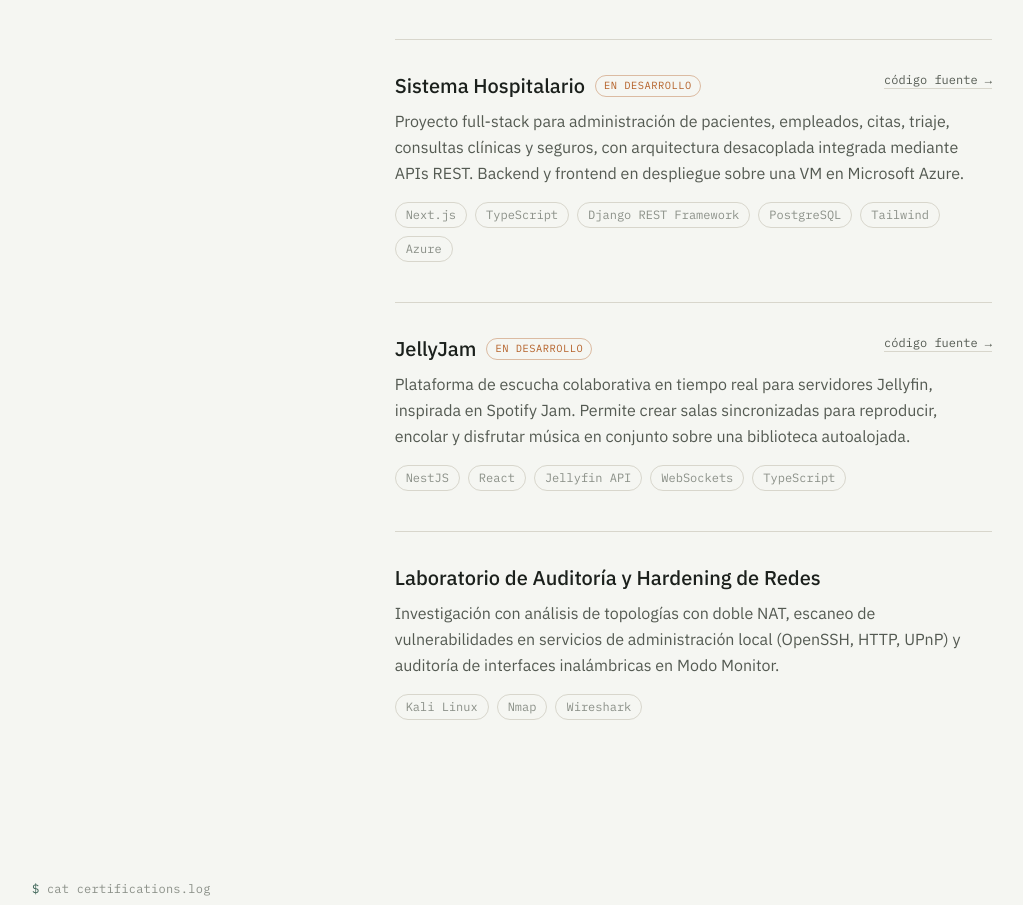
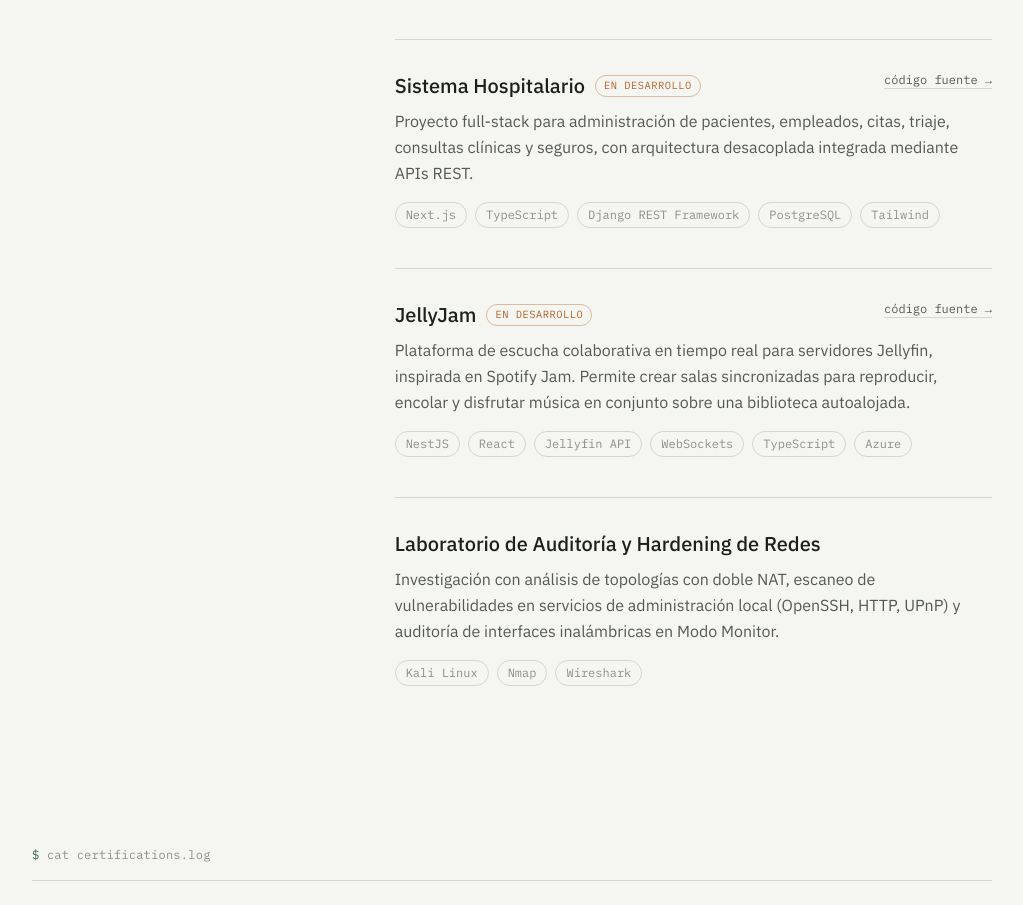
Before and after one commit to BryanRC99/Portafolio, a React (Vite) app: page / in a window 1280 px wide. Shown: the part 3152-4057 px from the top of the page, without its empty margins (123-1146 px from the left). Built offline with nearby package versions, Linux system fonts and the light colour scheme.

Commit message:
Update Projects.jsx

```diff
--- a/src/components/Projects.jsx
+++ b/src/components/Projects.jsx
@@ -12,8 +12,8 @@ const projects = [
   {
     title: "Sistema Hospitalario",
     description:
-      "Proyecto full-stack para administración de pacientes, empleados, citas, triaje, consultas clínicas y seguros, con arquitectura desacoplada integrada mediante APIs REST. Backend y frontend en despliegue sobre una VM en Microsoft Azure.",
-    technologies: ["Next.js", "TypeScript", "Django REST Framework", "PostgreSQL", "Tailwind", "Azure"],
+      "Proyecto full-stack para administración de pacientes, empleados, citas, triaje, consultas clínicas y seguros, con arquitectura desacoplada integrada mediante APIs REST.",
+    technologies: ["Next.js", "TypeScript", "Django REST Framework", "PostgreSQL", "Tailwind"],
     github: "https://github.com/BryanRC99/Sistema_Hospitalario",
     status: "En desarrollo",
   },
@@ -21,7 +21,7 @@ const projects = [
     title: "JellyJam",
     description:
       "Plataforma de escucha colaborativa en tiempo real para servidores Jellyfin, inspirada en Spotify Jam. Permite crear salas sincronizadas para reproducir, encolar y disfrutar música en conjunto sobre una biblioteca autoalojada.",
-    technologies: ["NestJS", "React", "Jellyfin API", "WebSockets", "TypeScript"],
+    technologies: ["NestJS", "React", "Jellyfin API", "WebSockets", "TypeScript", "Azure"],
     github: "https://github.com/BryanRC99/JellyJam",
     status: "En desarrollo",
   },
```
